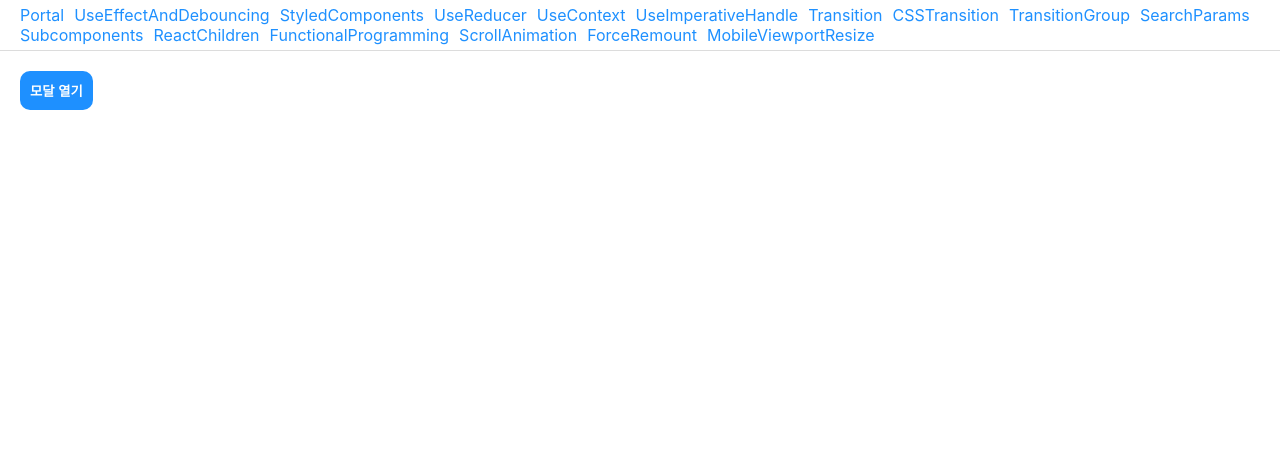
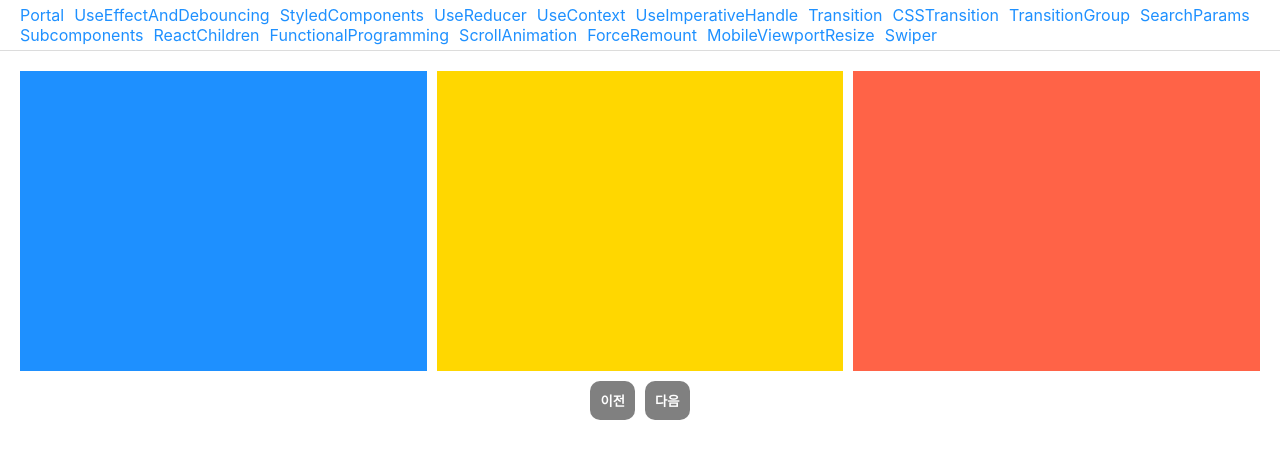
Before and after one commit to socratone/react-advanced, a React (Create React App) app: page /swiper in a window 1280 px wide. Shown: the top 458 px of the page. Built offline with nearby package versions, Linux system fonts and the light colour scheme.

Commit message:
feat: add swiper example

```diff
--- a/package.json
+++ b/package.json
@@ -13,12 +13,15 @@
     "axios": "^0.24.0",
     "framer-motion": "^6.3.11",
     "history": "^5.1.0",
+    "node-sass": "^7.0.1",
     "react": "^17.0.2",
     "react-dom": "^17.0.2",
     "react-router-dom": "^6.0.1",
     "react-scripts": "^5.0.1",
     "react-transition-group": "^4.4.2",
     "styled-components": "^5.3.3",
+    "swiper": "6.8.4",
+    "swiper-react": "1.0.0",
     "typescript": "^4.4.4",
     "web-vitals": "^1.1.2"
   },
--- a/src/App.tsx
+++ b/src/App.tsx
@@ -17,6 +17,7 @@ import FunctionalProgrammingPage from './pages/FunctionalProgrammingPage';
 import ScrollAnimationPage from './pages/ScrollAnimation';
 import ForceRemountPage from './pages/ForceRemountPage';
 import MobileViewportResizePage from './pages/MobileViewportResizePage';
+import SwiperPage from './pages/SwiperPage';
 
 function App() {
   return (
@@ -46,6 +47,7 @@ function App() {
         <MainNavItem to="/mobile-viewport-resize">
           MobileViewportResize
         </MainNavItem>
+        <MainNavItem to="/swiper">Swiper</MainNavItem>
       </MainNav>
       <Routes>
         <Route path="/portal" element={<PortalPage />} />
@@ -76,6 +78,7 @@ function App() {
           path="/mobile-viewport-resize"
           element={<MobileViewportResizePage />}
         />
+        <Route path="/swiper" element={<SwiperPage />} />
         <Route path="*" element={<PortalPage />} />
       </Routes>
     </div>
--- /dev/null
+++ b/src/pages/SwiperPage/index.tsx
@@ -0,0 +1,86 @@
+import styled from 'styled-components';
+import { Swiper, SwiperSlide } from 'swiper/react';
+import SwiperCore, { Navigation, Pagination } from 'swiper';
+import { useEffect, useRef, useState } from 'react';
+
+import 'swiper/swiper.scss';
+import 'swiper/components/navigation/navigation.scss';
+import 'swiper/components/scrollbar/scrollbar.scss';
+import { NavigationOptions } from 'swiper/types/components/navigation';
+
+SwiperCore.use([Navigation, Pagination]);
+
+const colors = ['dodgerblue', 'gold', 'tomato', 'green', 'hotpink', 'skyblue'];
+
+/**
+ * Swiper 사용 예제
+ */
+const SwiperPage = () => {
+  const prevRef = useRef(null);
+  const nextRef = useRef(null);
+  const [navigation, setNavigation] = useState<NavigationOptions>({
+    prevEl: null,
+    nextEl: null,
+  });
+
+  useEffect(() => {
+    setNavigation({
+      prevEl: prevRef.current,
+      nextEl: nextRef.current,
+    });
+  }, []);
+
+  return (
+    <Container>
+      <div>
+        <Swiper spaceBetween={10} slidesPerView={3} navigation={navigation}>
+          {colors.map((color) => (
+            <SwiperSlide key={color}>
+              <Card $color={color} />
+            </SwiperSlide>
+          ))}
+        </Swiper>
+      </div>
+
+      <ButtonContainer>
+        <Button ref={prevRef}>이전</Button>
+        <Button ref={nextRef}>다음</Button>
+      </ButtonContainer>
+    </Container>
+  );
+};
+
+const Container = styled.div`
+  padding: 20px;
+  display: flex;
+  flex-direction: column;
+`;
+
+const Card = styled.article<{ $color: string }>`
+  height: 300px;
+  background-color: ${({ $color }) => $color};
+  color: white;
+  font-size: 20px;
+  font-weight: 500;
+  display: flex;
+  justify-content: center;
+  align-items: center;
+`;
+
+const ButtonContainer = styled.div`
+  display: flex;
+  gap: 10px;
+  margin: 10px auto;
+`;
+
+const Button = styled.button`
+  color: white;
+  background: gray;
+  border: 0;
+  border-radius: 10px;
+  padding: 10px;
+  cursor: pointer;
+  font-weight: 700;
+`;
+
+export default SwiperPage;
```
Also changed, not shown: 2 other files (tests, documents, lock files or other folders).
